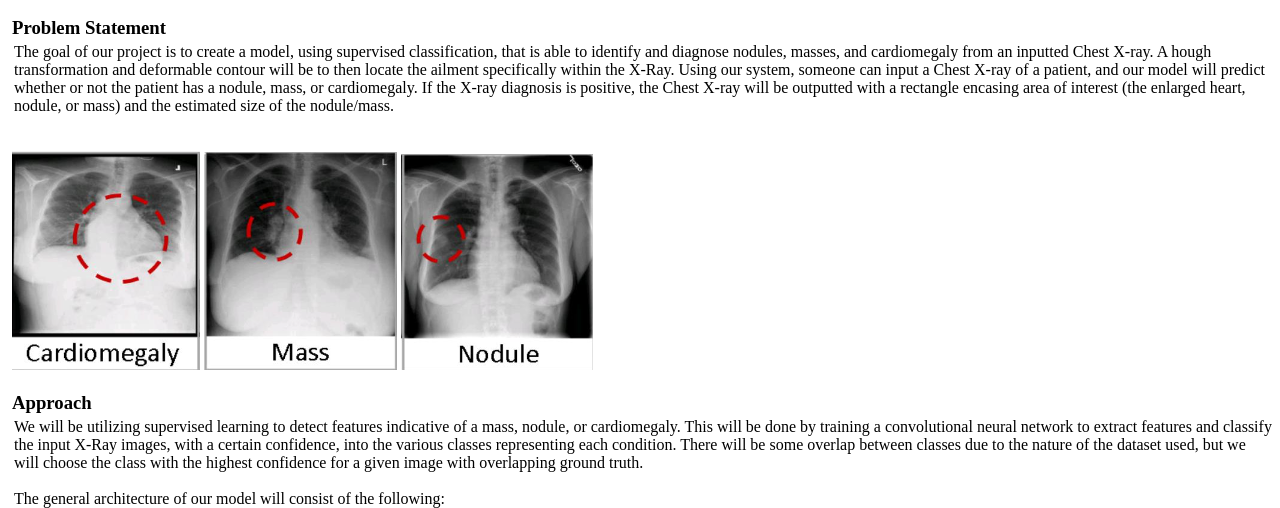
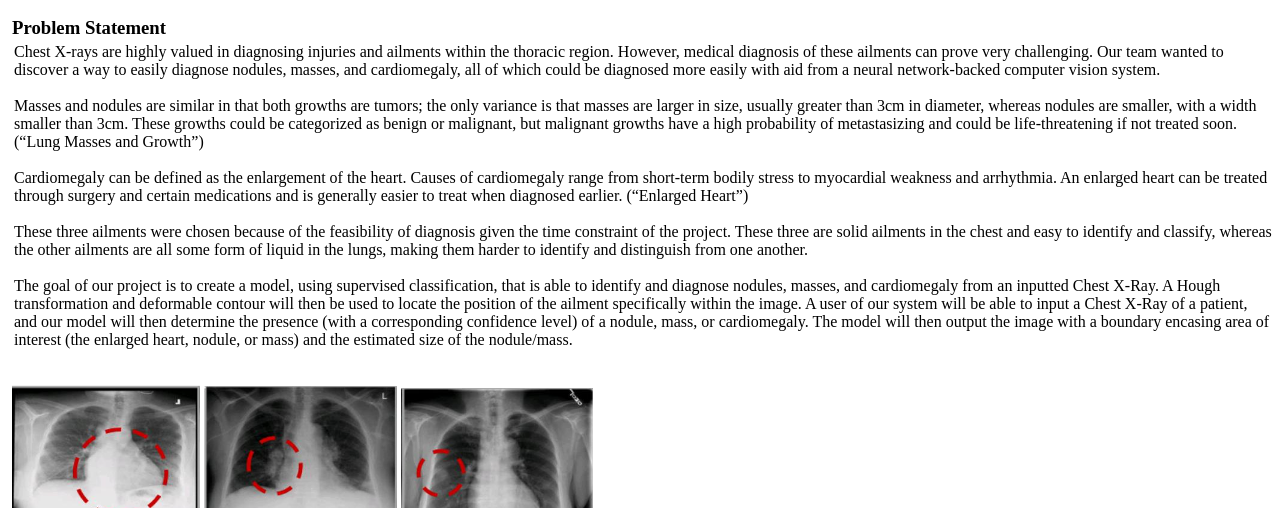
Before and after one commit to adityataps/cs4476-medical-imaging, a plain HTML site: page index.html in a window 1280 px wide. Shown: the part 292-800 px from the top of the page. Drawn offline with Linux system fonts and the light colour scheme.

Commit message:
added to problem statement

```diff
--- a/index.html
+++ b/index.html
@@ -28,11 +28,26 @@
     <div class="proposal_items">
     <h3>Problem Statement</h3>
     <div class="text_indent">
-        The goal of our project is to create a model, using supervised classification, that is able to identify and diagnose nodules, masses,
-        and cardiomegaly from an inputted Chest X-ray. A hough transformation and deformable contour will be to then locate the ailment specifically within
-        the X-Ray. Using our system, someone can input a Chest X-ray of a patient, and our model will predict
-        whether or not the patient has a nodule, mass, or cardiomegaly. If the X-ray diagnosis is positive, the Chest X-ray will be outputted with a
-        rectangle encasing area of interest (the enlarged heart, nodule, or mass) and the estimated size of the nodule/mass.
+        Chest X-rays are highly valued in diagnosing injuries and ailments within the thoracic region. However, medical diagnosis of these ailments can prove very challenging.
+        Our team wanted to discover a way to easily diagnose nodules, masses, and cardiomegaly, all of which could be diagnosed more easily with aid from a neural network-backed
+        computer vision system. <br><br>
+
+        Masses and nodules are similar in that both growths are tumors; the only variance is that masses are larger in size, usually greater than 3cm in diameter,
+        whereas nodules are smaller, with a width smaller than 3cm. These growths could be categorized as benign or malignant, but malignant growths have a high probability
+        of metastasizing and could be life-threatening if not treated soon. (“Lung Masses and Growth”) <br><br>
+
+        Cardiomegaly can be defined as the enlargement of the heart. Causes of cardiomegaly range from short-term bodily stress to myocardial weakness and arrhythmia.
+        An enlarged heart can be treated through surgery and certain medications and is generally easier to treat when diagnosed earlier. (“Enlarged Heart”) <br><br>
+
+        These three ailments were chosen because of the feasibility of diagnosis given the time constraint of the project. These three are solid ailments in the chest and
+        easy to identify and classify, whereas the other ailments are all some form of liquid in the lungs, making them harder to identify and distinguish from one another. <br><br>
+
+        The goal of our project is to create a model, using supervised classification, that is able to identify and diagnose nodules, masses, and cardiomegaly from an
+        inputted Chest X-Ray. A Hough transformation and deformable contour will then be used to locate the position of the ailment specifically within the image. A user of
+        our system will be able to input a Chest X-Ray of a patient, and our model will then determine the presence (with a corresponding confidence level) of a nodule, mass,
+        or cardiomegaly. The model will then output the image with a boundary encasing area of interest (the enlarged heart, nodule, or mass) and the estimated size of the
+        nodule/mass.
+
     </div>
     <br><br>
 
```
